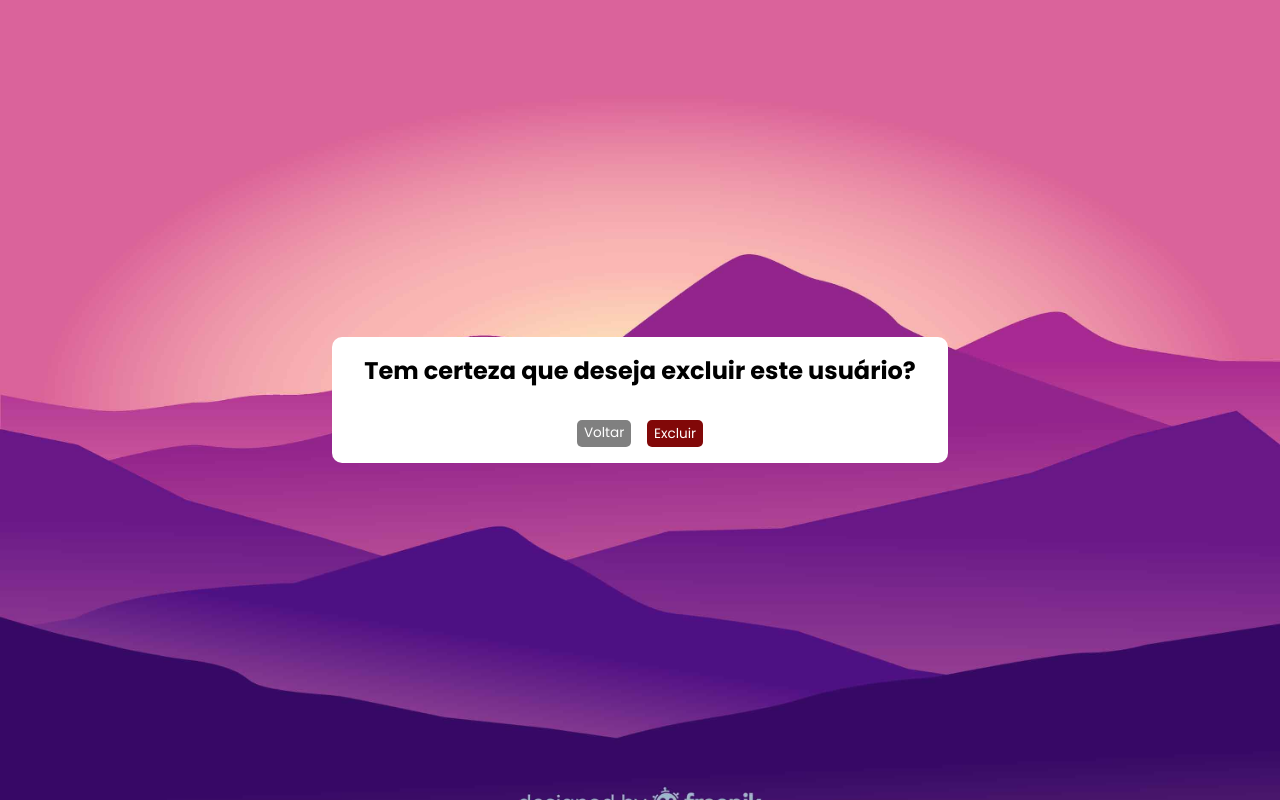
After one commit to evaaldo/GERENCIAMENTO-USUARIOS, an ASP.NET Core app: template Views/Usuario/Excluir.cshtml in a window 1280 px wide. The commit adds this page. Run offline with ASP.NET Core 8, Linux system fonts and the light colour scheme; the template is opened without the code that fills it, so the values that code supplies are empty; style sheets or scripts are compiled from the project's sources; some libraries are stand-ins or nearby versions.

Commit message:
Feat: Tela de Excluir

```diff
--- a/Controllers/UsuarioController.cs
+++ b/Controllers/UsuarioController.cs
@@ -74,7 +74,7 @@ namespace GerenciamentoUsuario.Controllers.UsuarioController
                 return NotFound();
             }
 
-            return RedirectToAction(nameof(usuario));
+            return View(usuario);
         }
 
         [HttpPost]
--- a/Views/Usuario/Cadastrar.cshtml
+++ b/Views/Usuario/Cadastrar.cshtml
@@ -5,9 +5,11 @@
 <head>
     <meta charset="utf-8" />
     <meta name="viewport" content="width=device-width, initial-scale=1.0" />
-    <title>@ViewData["Title"] - Cadastro</title>
+    <title>@ViewData["Title"] Cadastro</title>
+
     <link rel="stylesheet" href="~/css/site.css" asp-append-version="true" />
     <link rel="stylesheet" href="~/GerenciamentoUsuarios.styles.css" asp-append-version="true" />
+
     <script src="https://kit.fontawesome.com/88cbac72fc.js" crossorigin="anonymous" defer></script>
 </head>
 <body class="cadastrarSite">
--- /dev/null
+++ b/Views/Usuario/Excluir.cshtml
@@ -0,0 +1,26 @@
+@model GerenciamentoUsuarios.Models.Usuario
+
+<!DOCTYPE html>
+<html lang="en">
+<head>
+    <meta charset="utf-8" />
+    <meta name="viewport" content="width=device-width, initial-scale=1.0" />
+    <title>@ViewData["Title"] Excluir</title>
+
+    <link rel="stylesheet" href="~/css/site.css" asp-append-version="true" />
+    <link rel="stylesheet" href="~/GerenciamentoUsuarios.styles.css" asp-append-version="true" />
+
+    <script src="https://kit.fontawesome.com/88cbac72fc.js" crossorigin="anonymous" defer></script>
+</head>
+<body>
+    <section class="deletar">
+        <h1>Tem certeza que deseja excluir este usuário?</h1>
+        <div>
+            <a class="btnVoltar" asp-action="Listagem">Voltar</a>
+            <form asp-action="Excluir">
+                <button class="btnExcluir" type="submit">Excluir</button>
+            </form>
+        </div>
+    </section>
+</body>
+</html>
--- a/Views/Usuario/Index.cshtml
+++ b/Views/Usuario/Index.cshtml
@@ -6,8 +6,10 @@
     <meta charset="utf-8" />
     <meta name="viewport" content="width=device-width, initial-scale=1.0" />
     <title>@ViewData["Title"] Login</title>
+
     <link rel="stylesheet" href="~/css/site.css" asp-append-version="true" />
     <link rel="stylesheet" href="~/GerenciamentoUsuarios.styles.css" asp-append-version="true" />
+
     <script src="https://kit.fontawesome.com/88cbac72fc.js" crossorigin="anonymous" defer></script>
 </head>
 <body>
--- a/Views/Usuario/Listagem.cshtml
+++ b/Views/Usuario/Listagem.cshtml
@@ -34,7 +34,7 @@
                         <td>@usuario.Nome</td>
                         <td>@usuario.Senha</td>
                         <td>@usuario.Admin</td>
-                        <td><a asp-action="Edidar"><i class="fa-solid fa-pen-to-square"></i></a><a asp-action="Excluir"><i class="fa-solid fa-trash"></i></a></td>
+                        <td><a asp-action="Editar"><i class="fa-solid fa-pen-to-square"></i></a><a asp asp-action="Excluir" asp-route-id="@usuario.ID"><i class="fa-solid fa-trash"></i></a></td>
                     </tr>
                 </tbody>
             }
--- a/wwwroot/css/site.css
+++ b/wwwroot/css/site.css
@@ -163,3 +163,62 @@ body {
 .fa-trash {
   color: brown;
 }
+
+@media screen and (max-width: 1024px) {
+
+
+
+}
+
+.deletar {
+  background-color: white;
+  padding: 1em 2em;
+  display: flex;
+  flex-direction: column;
+  justify-content: center;
+  align-items: center;
+  gap: 2em;
+  border-radius: 10px;
+}
+
+.deletar h1 {
+  color: black;
+}
+
+.deletar div {
+  display: flex;
+  gap: 1em;
+}
+
+.btnVoltar {
+  background-color: gray;
+  padding: .25em .5em;
+  font-size: .85em;
+  text-decoration: none;
+  color: white;
+  border-radius: 5px;
+  transition: .25s;
+}
+
+.btnExcluir {
+  background-color: rgb(129, 8, 8);
+  padding: .25em .5em;
+  font-size: .85em;
+  text-decoration: none;
+  color: white;
+  border-radius: 5px;
+  border: 0;
+  cursor: pointer;
+  transition: .25s;
+  font-family: 'Poppins', sans-serif;
+}
+
+.btnVoltar:hover {
+  background-color: black;
+  opacity: .8;
+}
+
+.btnExcluir:hover {
+  background-color: black;
+  opacity: .8;
+}
```
Also changed, not shown: 11 other files.
